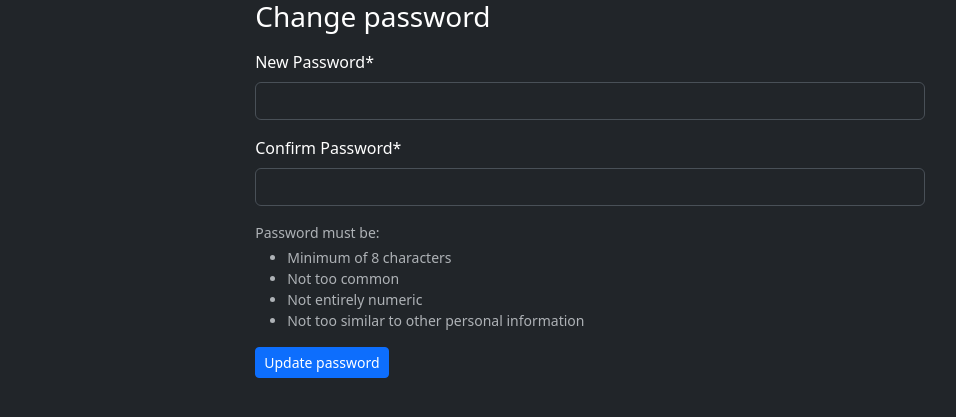
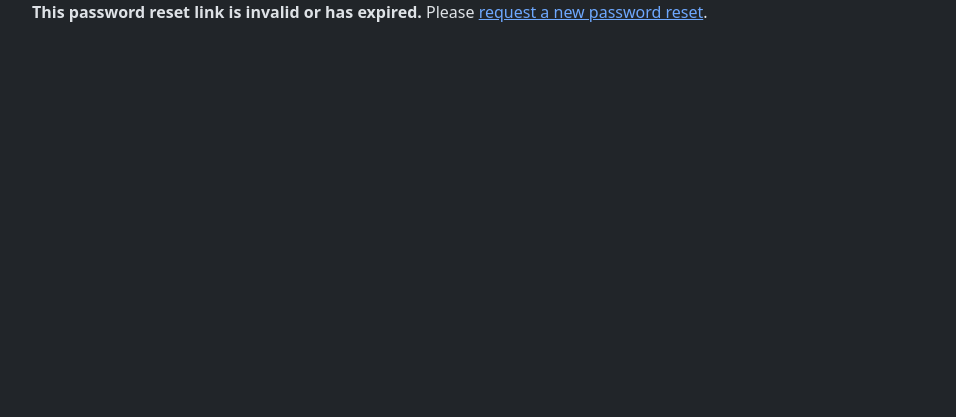
Before and after one commit to sam1-khan/attendance_app, a Django app: page /reset/1/1/ in a window 1280 px wide. Shown: the top 417 px of the page, without its empty margins (50-1006 px from the left). Run offline with Django 4.2, Linux system fonts and the light colour scheme; parts of the project's set-up code (start-up, migrations or seed data) failed here and were passed over; some libraries are stand-ins or nearby versions.

Commit message:
Add check for expired link in password_change.html

```diff
--- a/attendance_project/attendance/templates/password_reset/password_change.html
+++ b/attendance_project/attendance/templates/password_reset/password_change.html
@@ -1,5 +1,6 @@
 {% extends 'base_bootstrap.html' %}
 {% block content %}
+{% if validlink %}
   <form id="id_password_change_form" class="text-white" style="margin: auto; width: 60%" method="POST">
     {% csrf_token %}
     <h1 class="h3 mb-3 font-weight-normal">Change password</h1>
@@ -27,4 +28,7 @@
     {% endfor %}
     <button id="id_submit_btn" type="submit" class="btn btn-primary btn-sm" type="submit">Update password</button>
   </form>
+{% else %}
+  <p><strong>This password reset link is invalid or has expired.</strong> Please <a href="{% url 'password_reset' %}">request a new password reset</a>.</p>
+{% endif %}
 {% endblock %}
```
Also changed, not shown: attendance_project/db.sqlite3.
